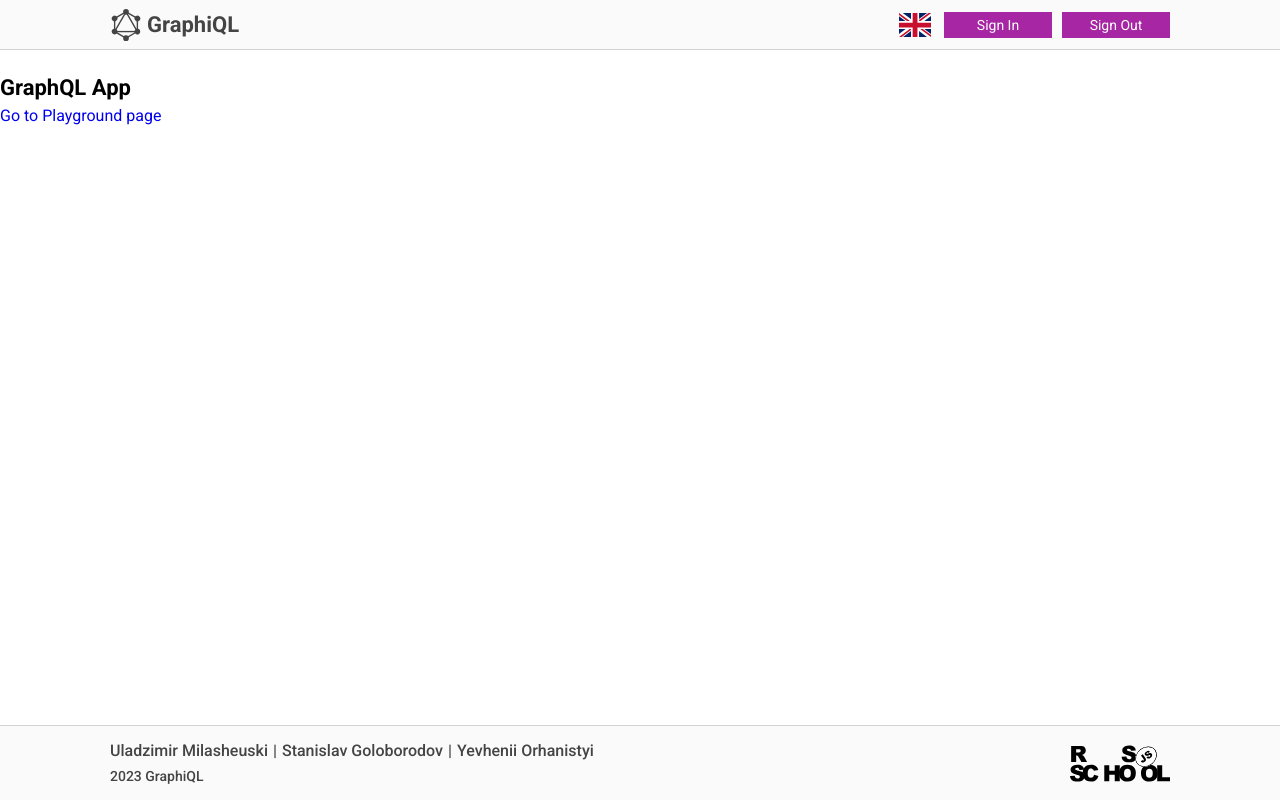
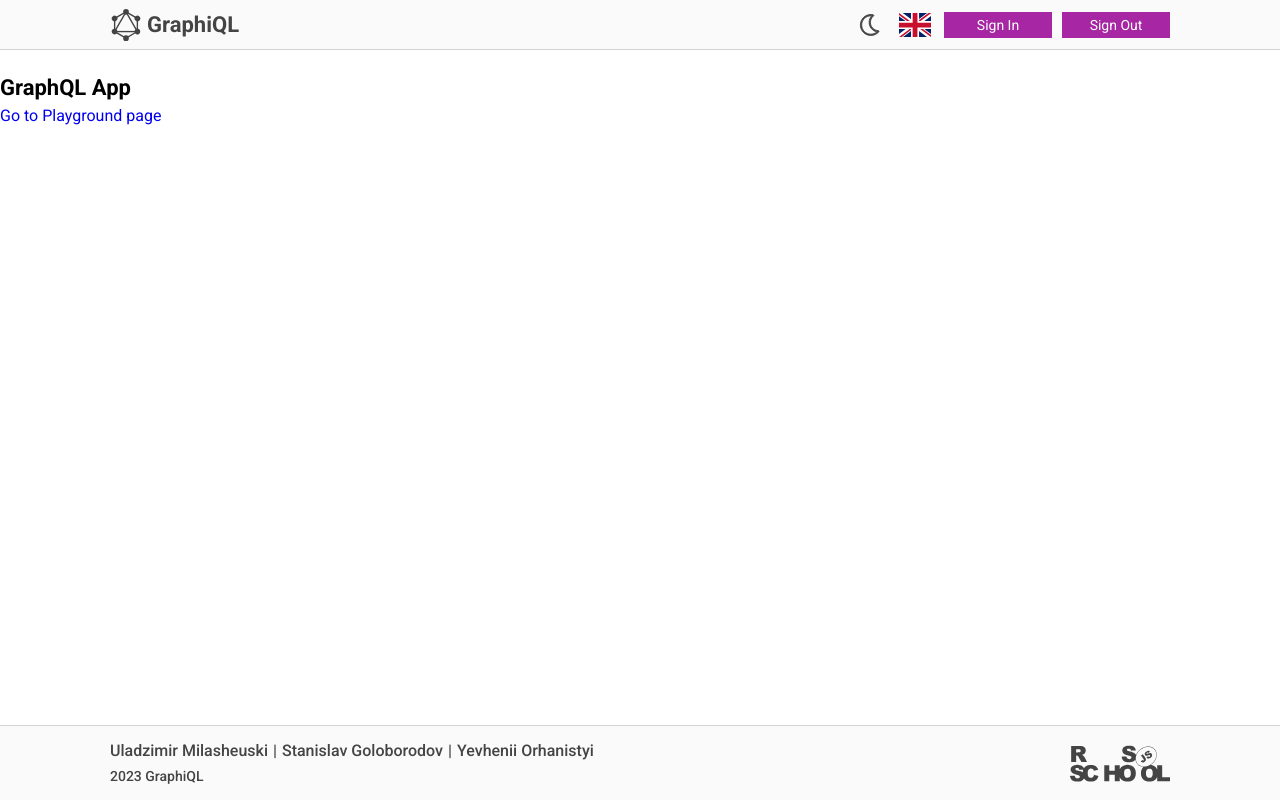
Before and after one commit to yevheniiorhanistyi/graphiql-playground, a Next.js app: page / in a window 1280 px wide. Built offline with nearby package versions, Linux system fonts and the light colour scheme.

Commit message:
refactor: add LogoRsSchool

```diff
--- a/src/components/Footer/Footer.module.scss
+++ b/src/components/Footer/Footer.module.scss
@@ -40,7 +40,7 @@
     text-decoration: none;
     color: var(--font-main-color);
 
-    transition: color .2s linear;
+    transition: color 0.2s linear;
 
     &::after {
       content: '|';
@@ -72,18 +72,8 @@
 }
 
 .logo {
-  display: flex;
-  justify-content: center;
-  width: 10rem;
-  height: 4rem;
-  margin: 1rem 0;
-
   &:hover {
     animation: jerking 0.8s ease;
     animation-iteration-count: 1;
   }
 }
-
-:root[class='dark'] .logo {
-  filter: invert(1);
-}
--- a/src/components/Footer/Footer.tsx
+++ b/src/components/Footer/Footer.tsx
@@ -1,9 +1,8 @@
-import Image from 'next/image';
 import styles from './Footer.module.scss';
 import cn from 'classnames';
+import LogoRsSchool from '../UI/LogoRsSchool/LogoRsSchool';
 
 const Footer = () => {
-  const rs_schoolLogo = '/rs_school.svg';
   return (
     <footer className={styles.footer}>
       <div className={cn(styles.footer_wrapper, 'wrapper')}>
@@ -37,7 +36,7 @@ const Footer = () => {
           <p className={styles.copyright}>2023 GraphiQL</p>
         </div>
         <a className={styles.logo} href="https://rs.school/react/" target="_blank" rel="noreferrer">
-          <Image width={100} height={40} src={rs_schoolLogo} alt="RSCHOOL" priority={true} />
+          <LogoRsSchool />
         </a>
       </div>
     </footer>
--- a/src/components/Header/Header.module.scss
+++ b/src/components/Header/Header.module.scss
@@ -13,6 +13,7 @@
   &_wrapper {
     display: flex;
     justify-content: space-between;
+    column-gap: 2.5rem;
 
     @media (max-width: $mobile-screen) {
       flex-direction: column;
--- a/src/components/Nav/Nav.module.scss
+++ b/src/components/Nav/Nav.module.scss
@@ -10,24 +10,6 @@
 
 .link {
   text-decoration: none;
-}
-
-.item {
-  text-align: center;
-  width: 10.8rem;
-  height: 2.6rem;
-  padding: 2px 5px;
-  background-color: var(--bg-button);
-  transition: background-color .2s linear;
-
-  &:hover {
-    background-color: var(--bg-button-hover);
-  }
-
-  &_label {
-    font-size: 1.4rem;
-    color: var(--font-accent-color);
-  }
 }
 
 .backdrop {
--- a/src/components/Nav/Nav.tsx
+++ b/src/components/Nav/Nav.tsx
@@ -6,6 +6,7 @@ import LangButton from '../LanguageButton/LanguageButton';
 import BasicButton from '../common/BasicButton/BasicButton';
 
 import styles from './Nav.module.scss';
+import ToggleTheme from '../UI/toggleTheme/ToggleTheme';
 
 const Nav: FC = () => {
   const [isPopoverOpen, setPopoverOpen] = useState(false);
@@ -20,6 +21,7 @@ const Nav: FC = () => {
 
   return (
     <nav className={styles.nav}>
+      <ToggleTheme />
       <LangButton isPopoverOpen={isPopoverOpen} handleOpen={handleOpen} handleClose={handleClose} />
       <Link href="/" className={styles.link}>
         <BasicButton>Sign In</BasicButton>
--- /dev/null
+++ b/src/components/UI/LogoRsSchool/LogoRsSchool.module.scss
@@ -0,0 +1,12 @@
+.logo {
+  fill: var(--font-main-color);
+  display: flex;
+  justify-content: center;
+  width: 10rem;
+  height: 4rem;
+  margin: 1rem 0;
+  &:hover {
+    animation: jerking 0.8s ease;
+    animation-iteration-count: 1;
+  }
+}
--- /dev/null
+++ b/src/components/UI/LogoRsSchool/LogoRsSchool.tsx
@@ -0,0 +1,103 @@
+import classes from './LogoRsSchool.module.scss';
+
+const LogoRsSchool = () => (
+  <svg
+    className={classes.logo}
+    version="1.0"
+    xmlns="http://www.w3.org/2000/svg"
+    width="1727.000000pt"
+    height="642.000000pt"
+    viewBox="0 0 1727.000000 642.000000"
+    preserveAspectRatio="xMidYMid meet"
+  >
+    <g transform="translate(0.000000,642.000000) scale(0.100000,-0.100000)" stroke="none">
+      <path
+        d="M9960 6204 c-383 -46 -610 -149 -770 -350 -112 -141 -160 -282 -160
+-468 0 -192 56 -336 183 -472 164 -175 382 -277 845 -393 270 -67 376 -105
+447 -159 133 -100 140 -283 16 -395 -160 -144 -491 -122 -645 43 -59 63 -102
+154 -124 259 l-17 81 -30 -5 c-16 -2 -190 -14 -385 -25 -195 -12 -366 -23
+-379 -26 -23 -5 -23 -8 -17 -65 25 -246 175 -531 354 -674 205 -163 580 -249
+1012 -232 268 11 454 50 627 132 145 68 232 136 334 257 l48 58 6 -38 c51
+-300 182 -558 386 -763 225 -224 539 -371 876 -411 l102 -11 -55 -60 c-124
+-134 -217 -295 -277 -482 -61 -191 -72 -277 -72 -565 0 -277 13 -380 71 -557
+107 -329 337 -598 629 -737 318 -152 856 -190 1250 -87 372 96 659 340 811
+688 l34 78 0 -387 0 -388 1105 0 1105 0 0 340 0 340 -672 2 -673 3 -3 1053 -2
+1052 -430 0 -430 0 0 -387 0 -388 -34 77 c-173 397 -514 649 -976 723 -57 9
+-106 17 -107 19 -2 2 23 20 54 41 175 115 370 291 511 460 380 454 551 1046
+447 1546 -110 529 -503 932 -1043 1068 -225 57 -542 66 -777 22 -463 -87 -879
+-308 -1222 -649 -208 -208 -382 -465 -483 -714 -13 -32 -26 -58 -29 -58 -3 0
+-23 34 -44 75 -25 47 -63 99 -105 143 -184 188 -428 288 -1057 433 -240 55
+-313 89 -351 161 -30 58 -8 165 42 209 54 48 106 63 224 67 98 3 124 1 179
+-18 136 -46 212 -134 252 -293 l12 -48 61 5 c33 4 187 13 341 21 154 8 308 18
+343 21 l64 6 -7 51 c-4 29 -18 90 -32 137 -98 342 -318 530 -719 611 -92 18
+-149 22 -359 24 -137 2 -266 1 -285 -1z m3772 -235 c301 -45 572 -169 761
+-348 61 -58 213 -250 264 -336 46 -75 101 -222 131 -348 24 -101 26 -131 26
+-312 0 -179 -2 -213 -27 -326 -184 -864 -970 -1566 -1877 -1679 -120 -14 -337
+-12 -460 5 -622 89 -1068 505 -1177 1098 -23 126 -22 378 1 512 60 335 215
+664 438 930 105 125 119 137 418 363 277 208 358 257 540 325 175 65 346 106
+530 126 100 11 327 6 432 -10z m132 -3755 c190 -47 332 -197 387 -411 40 -158
+44 -475 9 -663 -61 -327 -246 -490 -555 -490 -112 0 -198 20 -287 67 -215 113
+-310 369 -295 792 13 346 88 524 270 642 129 84 295 106 471 63z"
+      />
+      <path
+        d="M13425 5295 c-170 -46 -369 -188 -463 -330 -96 -145 -76 -326 49
+-439 62 -56 121 -76 219 -76 91 0 194 25 340 81 58 23 131 43 162 46 55 6 59
+4 93 -30 58 -58 46 -131 -35 -199 -86 -74 -183 -75 -268 -2 l-42 36 -140 -112
+c-161 -128 -159 -122 -59 -195 156 -115 300 -122 496 -24 234 118 394 301 410
+471 14 160 -78 331 -209 388 -120 52 -240 35 -515 -71 -162 -63 -186 -68 -220
+-44 -52 36 -34 117 39 173 68 52 149 55 207 7 16 -14 32 -25 36 -25 16 0 276
+213 272 224 -2 6 -31 32 -65 58 -97 74 -194 94 -307 63z"
+      />
+      <path
+        d="M12435 4627 c-72 -51 -141 -99 -153 -108 l-23 -17 227 -318 c231
+-325 274 -395 274 -450 0 -39 -33 -82 -75 -100 -49 -20 -96 -3 -147 55 l-43
+49 -55 -51 c-30 -28 -90 -84 -133 -124 l-77 -73 22 -31 c34 -46 131 -115 196
+-139 120 -46 242 -25 396 68 111 66 185 142 232 238 37 73 39 84 39 168 0 88
+-2 94 -48 190 -32 67 -121 205 -270 417 -122 175 -224 318 -227 318 -3 0 -64
+-41 -135 -92z"
+      />
+      <path
+        d="M200 4765 l0 -1395 430 0 430 0 2 568 3 567 71 -1 c137 -3 221 -48
+297 -160 25 -38 156 -274 291 -524 l245 -455 485 -3 c352 -1 486 1 486 9 0 18
+-399 787 -447 863 -69 107 -178 231 -240 272 -31 21 -89 50 -127 65 -40 15
+-64 30 -56 32 8 3 49 15 90 27 262 77 451 261 532 520 20 65 23 95 23 230 0
+181 -18 262 -88 393 -92 173 -236 285 -433 337 -175 46 -274 50 -1161 50
+l-833 0 0 -1395z m1370 825 c145 -19 206 -54 252 -143 26 -52 35 -151 18 -203
+-18 -55 -64 -119 -104 -143 -70 -44 -193 -63 -443 -68 l-233 -5 0 286 0 286
+218 0 c119 0 251 -5 292 -10z"
+      />
+      <path
+        d="M1050 2879 c-196 -17 -380 -63 -502 -125 -195 -98 -340 -263 -408
+-464 -31 -91 -39 -297 -16 -390 37 -145 126 -286 238 -377 182 -147 366 -224
+798 -332 347 -86 452 -137 507 -244 71 -140 -4 -305 -169 -369 -68 -26 -227
+-36 -306 -18 -89 19 -162 59 -223 119 -66 66 -102 138 -130 259 l-20 87 -405
+-26 c-222 -14 -407 -28 -410 -31 -9 -10 25 -188 52 -273 58 -177 183 -366 308
+-467 203 -163 525 -236 990 -225 239 5 348 21 503 72 244 81 408 203 537 399
+l44 67 65 -84 c199 -255 443 -385 822 -439 138 -20 516 -16 640 6 405 72 665
+272 845 649 43 89 109 284 99 291 -8 5 -751 227 -753 224 -1 -2 -12 -39 -24
+-83 -30 -108 -101 -249 -157 -312 -53 -60 -157 -117 -244 -133 -69 -13 -193
+-13 -262 0 -83 15 -189 72 -243 130 -121 129 -175 375 -163 735 10 293 59 439
+191 571 108 108 205 145 376 145 226 0 399 -122 476 -336 9 -27 18 -51 18 -52
+4 -7 751 166 753 174 6 18 -66 188 -120 281 -193 335 -451 503 -864 564 -113
+17 -472 16 -578 -1 -261 -41 -469 -125 -643 -258 -87 -67 -189 -175 -240 -255
+-37 -58 -52 -70 -52 -44 0 28 -91 193 -137 249 -149 180 -389 283 -732 317
+-116 11 -333 11 -461 -1z m258 -519 c128 -21 211 -81 267 -192 19 -39 38 -89
+42 -110 3 -22 12 -42 19 -45 8 -3 132 2 276 11 145 9 286 16 315 16 l52 0 -14
+-41 c-20 -55 -52 -228 -61 -322 l-7 -77 -31 20 c-150 99 -413 189 -847 289
+-119 28 -236 58 -260 67 -110 43 -167 116 -155 199 22 143 189 219 404 185z"
+      />
+      <path
+        d="M9677 2879 c-476 -55 -836 -286 -1035 -664 l-47 -90 -3 358 -2 357
+-430 0 -430 0 -2 -487 -3 -488 -470 0 -470 0 -3 488 -2 487 -430 0 -430 0 0
+-1395 0 -1395 430 0 430 0 0 565 0 565 475 0 475 0 0 -565 0 -565 430 0 430 0
+0 363 0 362 50 -93 c154 -290 377 -485 667 -586 370 -127 923 -126 1261 4 396
+152 661 468 755 900 90 410 50 894 -100 1195 -194 389 -538 617 -1026 680
+-125 16 -401 18 -520 4z m407 -665 c189 -46 332 -198 386 -411 52 -200 44
+-564 -16 -773 -70 -243 -260 -380 -529 -380 -172 0 -311 55 -410 161 -129 141
+-184 362 -172 699 13 335 78 500 250 626 130 96 305 124 491 78z"
+      />
+    </g>
+  </svg>
+);
+
+export default LogoRsSchool;
--- a/src/components/UI/toggleTheme/ToggleTheme.module.scss
+++ b/src/components/UI/toggleTheme/ToggleTheme.module.scss
@@ -5,10 +5,14 @@
   padding: 0;
   margin: 0;
   background: var(--bg-page);
-  color: var(--invert-bg-page);
+  color: var(--font-main-color);
 
   svg {
     display: block;
     margin: auto;
   }
+
+  &:hover {
+    color: var(--font-main-color-hover);
+  }
 }
--- a/src/components/common/BasicButton/BasicButton.module.scss
+++ b/src/components/common/BasicButton/BasicButton.module.scss
@@ -4,7 +4,7 @@
   height: 2.6rem;
   padding: 2px 5px;
   background-color: var(--bg-button);
-  transition: background-color .2s linear;
+  transition: background-color 0.2s linear;
 
   &:hover {
     background-color: var(--bg-button-hover);
@@ -14,4 +14,8 @@
     font-size: 1.4rem;
     color: var(--font-accent-color);
   }
+
+  @media (max-width: $tablet-screen) {
+    width: 7.8rem;
+  }
 }
--- a/src/styles/themes/dark.scss
+++ b/src/styles/themes/dark.scss
@@ -1,6 +1,5 @@
 .dark {
   --bg-page: #272c35; //основной цвет бэграунда, заднего фона
-  --invert-bg-page: #fafafa;
   --bg-secondary-page: #20252c; //цвет фона второстепенный, используется с bg-page
   --bg-modal: #303640; //бэграунд модальных окон;
   --font-modal: #4b505b; //цвет шрифта модальных окон, цвет бордера модальных окон
@@ -10,7 +9,8 @@
   --bg-hover: #292d36; //цвет фона при наведении на ссылки.кнопки (кроме bg-button)
   --bg-input: #343944; //цвет фона инпута
   --bg-button: #c678dd; //используется для бэграунда кнопок
-  --bg-button-hover: #B650B5;
+  --bg-button-hover: #B650B5; //используется для бэграунда кнопок при наведении
   --font-main-color: #bbbbbb; //цвет основного шрифта
+  --font-main-color-hover: #D5D5D5; //цвет основного шрифта при наведении
   --font-accent-color: #ffffff; //цвет для текста кнопок c bg-color
 }
--- a/src/styles/themes/light.scss
+++ b/src/styles/themes/light.scss
@@ -1,6 +1,5 @@
 .light {
   --bg-page: #fafafa; //'основной цвет бэграунда, заднего фона
-  --invert-bg-page: #20252c;
   --bg-secondary-page: #eaeaeb; //цвет фона второстепенный, используется с bg-page
   --bg-modal: #fafafa; //бэграунд модальных окон;
   --font-modal: #d1d4d7; //цвет шрифта модальных окон, цвет бордера модальных окон
@@ -10,7 +9,8 @@
   --bg-hover: #dedee1; //цвет фона при наведении на ссылки.кнопки (кроме bg-button)
   --bg-input: #f3f3f4; //цвет фона инпута
   --bg-button: #a626a4; //используется для бэграунда кнопок
-  --bg-button-hover: #B650B5;
+  --bg-button-hover: #B650B5; //используется для бэграунда кнопок при наведении
   --font-main-color: #444444; //цвет основного шрифта
+  --font-main-color-hover: #2B2B2B; //цвет основного шрифта при наведении
   --font-accent-color: #ffffff; //цвет для текста кнопок c bg-color
 }
```
Also changed, not shown: public/rs_school.svg (deleted).
